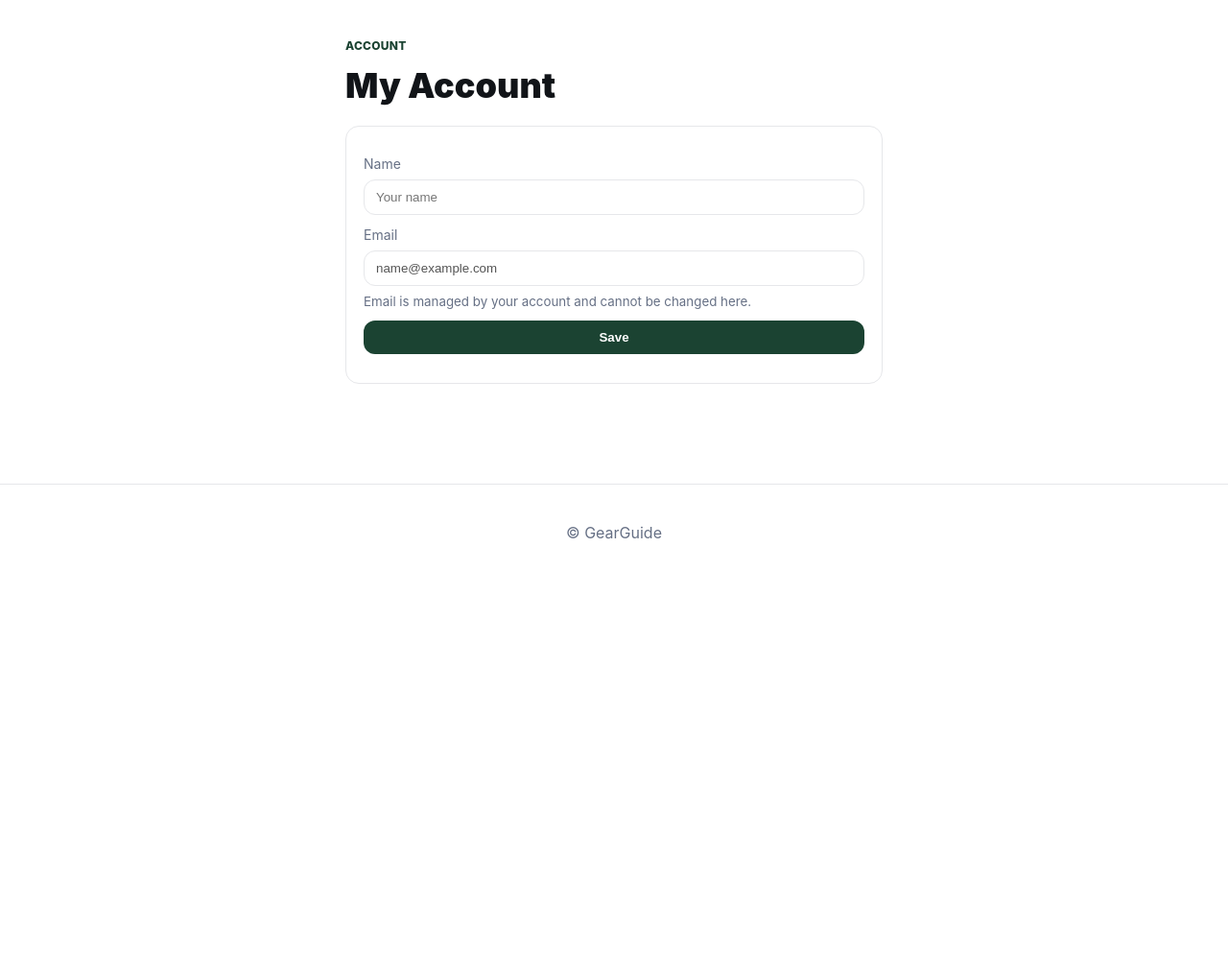
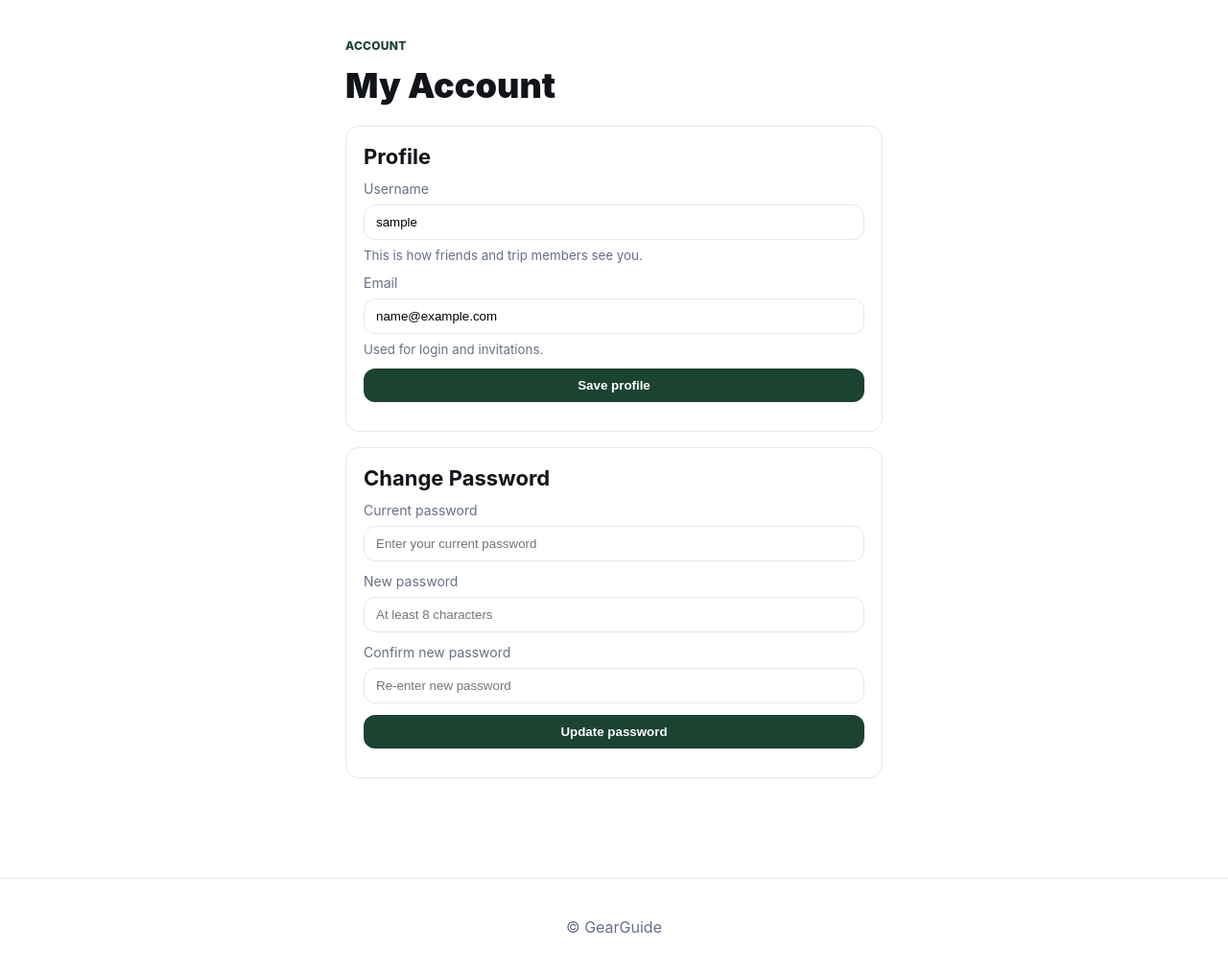
Before and after one commit to tabbott207/GearGuide, a Flask app: page /account in a window 1280 px wide. Shown: the part 66-1082 px from the top of the page at 96% size. Before the commit the page ends 628 px from the top, so only its background shows below. Run offline with Flask 3, Linux system fonts and the light colour scheme; the visitor is signed in with stand-in values (Sample User, id 1).

Commit message:
user account updates
Add custom usernames, allow email changes, add password changes

```diff
--- a/GearGuide/routes.py
+++ b/GearGuide/routes.py
@@ -13,6 +13,8 @@ from .database import (
     remove_friend,
     get_users_friends,
     invite_user_to_trip,
+    add_user,
+    get_user_by_username,
 )
 from werkzeug.security import generate_password_hash, check_password_hash
 from flask_login import login_user, logout_user, current_user, login_required
@@ -102,8 +104,103 @@ def myTripsPage():
         pending_invites=pending_invites,
     )
 
-@bp.route("/account", endpoint="account")
-def myProfilePage(): return render_template("account.html")
+@bp.route("/account", methods=["GET", "POST"], endpoint="account")
+@login_required
+def accountPage():
+    if request.method == "POST":
+        form_type = request.form.get("form_type", "profile")
+
+        # -------- PROFILE FORM: username + email --------
+        if form_type == "profile":
+            new_username = request.form.get("username", "").strip()
+            new_email = request.form.get("email", "").strip().lower()
+
+            changed = False
+
+            # Username change
+            if new_username != current_user.username:
+                if not new_username:
+                    flash("Username cannot be empty.", "danger")
+                    return redirect(url_for("main.account"))
+
+                if " " in new_username:
+                    flash("Username cannot contain spaces.", "danger")
+                    return redirect(url_for("main.account"))
+
+                if len(new_username) > 30:
+                    flash("Username must be at most 30 characters.", "danger")
+                    return redirect(url_for("main.account"))
+
+                existing_user = User.query.filter(
+                    User.username == new_username,
+                    User.id != current_user.id
+                ).first()
+                if existing_user:
+                    flash("That username is already taken.", "danger")
+                    return redirect(url_for("main.account"))
+
+                current_user.username = new_username
+                changed = True
+
+            # Email change
+            if new_email != current_user.email:
+                if not new_email:
+                    flash("Email cannot be empty.", "danger")
+                    return redirect(url_for("main.account"))
+
+                existing_email_user = User.query.filter(
+                    User.email == new_email,
+                    User.id != current_user.id
+                ).first()
+                if existing_email_user:
+                    flash("That email is already in use.", "danger")
+                    return redirect(url_for("main.account"))
+
+                current_user.email = new_email
+                changed = True
+
+            if changed:
+                db.session.commit()
+                flash("Profile updated successfully.", "success")
+            else:
+                flash("No changes were made.", "info")
+
+            return redirect(url_for("main.account"))
+
+        # -------- PASSWORD FORM --------
+        elif form_type == "password":
+            current_password = request.form.get("current_password", "")
+            new_password = request.form.get("new_password", "")
+            confirm_password = request.form.get("confirm_password", "")
+
+            # Only proceed if they entered a new password
+            if not new_password:
+                flash("Please enter a new password.", "danger")
+                return redirect(url_for("main.account"))
+
+            if not current_password:
+                flash("Enter your current password to set a new password.", "danger")
+                return redirect(url_for("main.account"))
+
+            if not check_password_hash(current_user.password_hash, current_password):
+                flash("Current password is incorrect.", "danger")
+                return redirect(url_for("main.account"))
+
+            if len(new_password) < 8:
+                flash("New password must be at least 8 characters long.", "danger")
+                return redirect(url_for("main.account"))
+
+            if new_password != confirm_password:
+                flash("New password and confirmation do not match.", "danger")
+                return redirect(url_for("main.account"))
+
+            current_user.password_hash = generate_password_hash(new_password)
+            db.session.commit()
+            flash("Password updated successfully.", "success")
+            return redirect(url_for("main.account"))
+
+    # GET
+    return render_template("account.html")
 
 @bp.route("/friends", methods=["GET", "POST"], endpoint="friends")
 @login_required
@@ -334,14 +431,23 @@ def signupPage(): return render_template("signup.html")
 
 @bp.route("/signup", methods=["POST"])
 def signupSubmit():
-    username = request.form.get("name")
-    email = request.form.get("email")
-    password = request.form.get("password")
+    username = request.form.get("username", "").strip()
+    email = request.form.get("email", "").strip().lower()
+    password = request.form.get("password", "")
 
     if not username or not email or not password:
         flash("Please fill out all fields.", "danger")
         return redirect(url_for("main.signup"))
 
+    if " " in username:
+        flash("Username cannot contain spaces.", "danger")
+        return redirect(url_for("main.signup"))
+
+    if len(username) > 30:
+        flash("Username must be at most 30 characters.", "danger")
+        return redirect(url_for("main.signup"))
+
+    # Check if username or email is taken
     existing_user = User.query.filter(
         (User.username == username) | (User.email == email)
     ).first()
@@ -354,6 +460,7 @@ def signupSubmit():
 
     db.session.add(user)
     db.session.commit()
+
     flash("Signup successful! Please log in.", "success")
     return redirect(url_for("main.login"))
 
--- a/GearGuide/templates/account.html
+++ b/GearGuide/templates/account.html
@@ -5,21 +5,74 @@
   <p class="kicker">Account</p>
   <h1>My Account</h1>
 
+  <!-- Profile box: username + email -->
   <div class="card">
+    <h2>Profile</h2>
     <form method="post" action="{{ url_for('main.account') }}">
+      <input type="hidden" name="form_type" value="profile">
+
       <div class="field">
-        <label for="name">Name</label>
-        <input id="name" name="name" value="{{ current_user.name if current_user else user_name or '' }}" placeholder="Your name" required>
+        <label for="username">Username</label>
+        <input
+          id="username"
+          name="username"
+          value="{{ current_user.username }}"
+          required>
+        <small class="muted">This is how friends and trip members see you.</small>
       </div>
 
       <div class="field">
         <label for="email">Email</label>
-        <input id="email" name="email" value="{{ current_user.email if current_user else '' }}" placeholder="you@example.com" disabled>
-        <small class="muted">Email is managed by your account and cannot be changed here.</small>
+        <input
+          id="email"
+          name="email"
+          type="email"
+          value="{{ current_user.email }}"
+          required>
+        <small class="muted">Used for login and invitations.</small>
       </div>
 
       <div class="field">
-        <button class="btn accent" type="submit">Save</button>
+        <button class="btn accent" type="submit">Save profile</button>
+      </div>
+    </form>
+  </div>
+
+  <!-- Change password box -->
+  <div class="card" style="margin-top: 1rem;">
+    <h2>Change Password</h2>
+    <form method="post" action="{{ url_for('main.account') }}">
+      <input type="hidden" name="form_type" value="password">
+
+      <div class="field">
+        <label for="current_password">Current password</label>
+        <input
+          id="current_password"
+          name="current_password"
+          type="password"
+          placeholder="Enter your current password">
+      </div>
+
+      <div class="field">
+        <label for="new_password">New password</label>
+        <input
+          id="new_password"
+          name="new_password"
+          type="password"
+          placeholder="At least 8 characters">
+      </div>
+
+      <div class="field">
+        <label for="confirm_password">Confirm new password</label>
+        <input
+          id="confirm_password"
+          name="confirm_password"
+          type="password"
+          placeholder="Re-enter new password">
+      </div>
+
+      <div class="field">
+        <button class="btn accent" type="submit">Update password</button>
       </div>
     </form>
   </div>
```
Also changed, not shown: GearGuide/templates/signup.html (+6 -3 lines).
